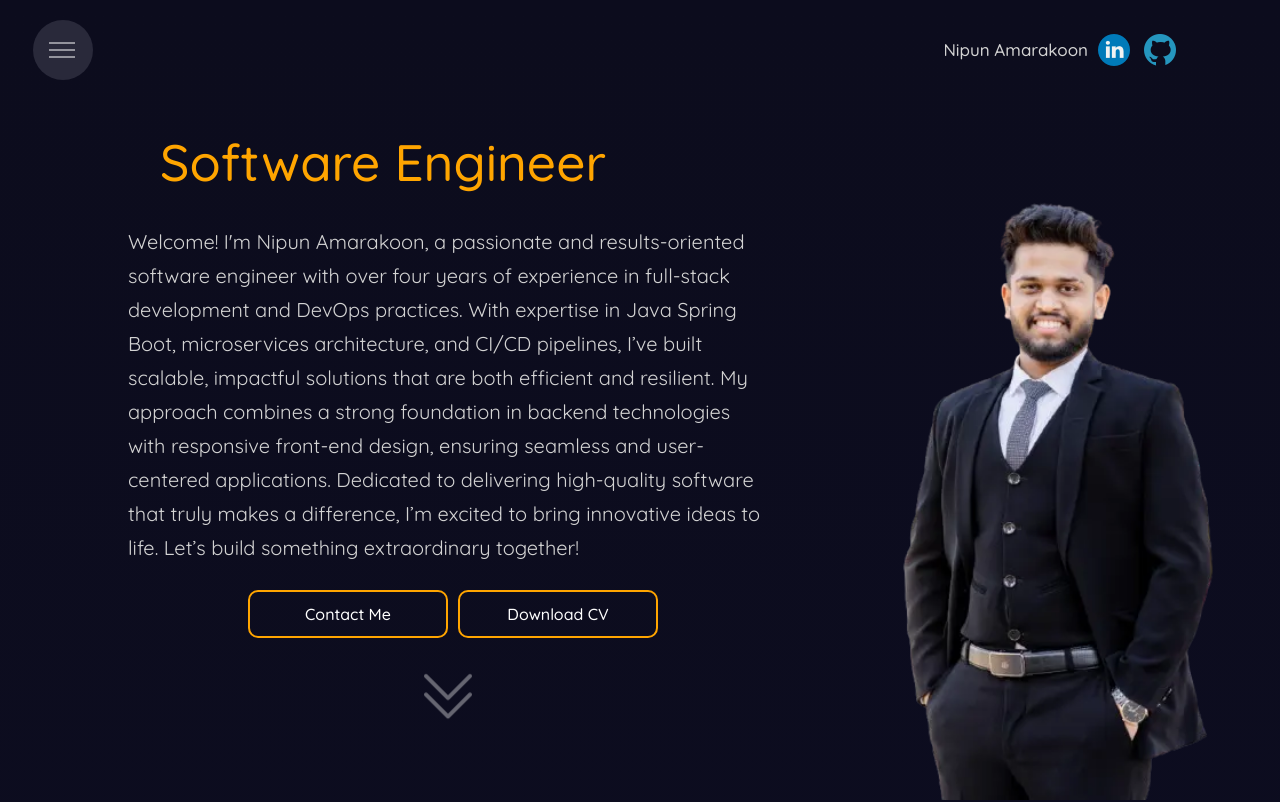
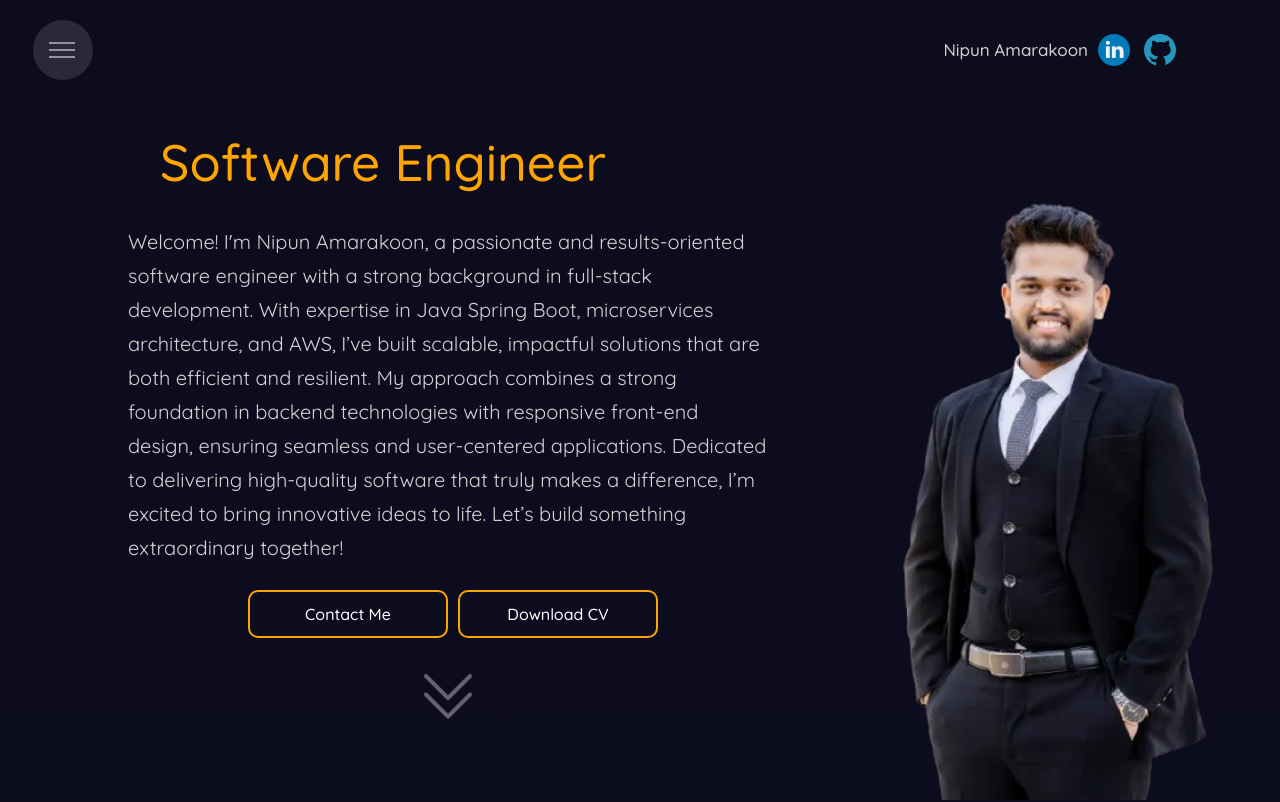
Before and after one commit to nipun2123/MyPortfolio, a React (Vite) app: page / in a window 1280 px wide. Shown: the top 802 px of the page. Built offline with nearby package versions, Linux system fonts and the light colour scheme.

Commit message:
update the profile summary test

```diff
--- a/src/components/home/home.jsx
+++ b/src/components/home/home.jsx
@@ -37,8 +37,8 @@ const home = () => {
                 <h1 >Software Engineer</h1>
                 <span className="description">
                 Welcome! I'm Nipun Amarakoon, a passionate and results-oriented software engineer
-                with over four years of experience in full-stack development and DevOps practices.
-                 With expertise in Java Spring Boot, microservices architecture, and CI/CD pipelines,
+                with a strong background in full-stack development.
+                 With expertise in Java Spring Boot, microservices architecture, and AWS,
                  I’ve built scalable, impactful solutions that are both efficient and resilient.
                  My approach combines a strong foundation in backend technologies with responsive
                  front-end design, ensuring seamless and user-centered applications. Dedicated to
```
